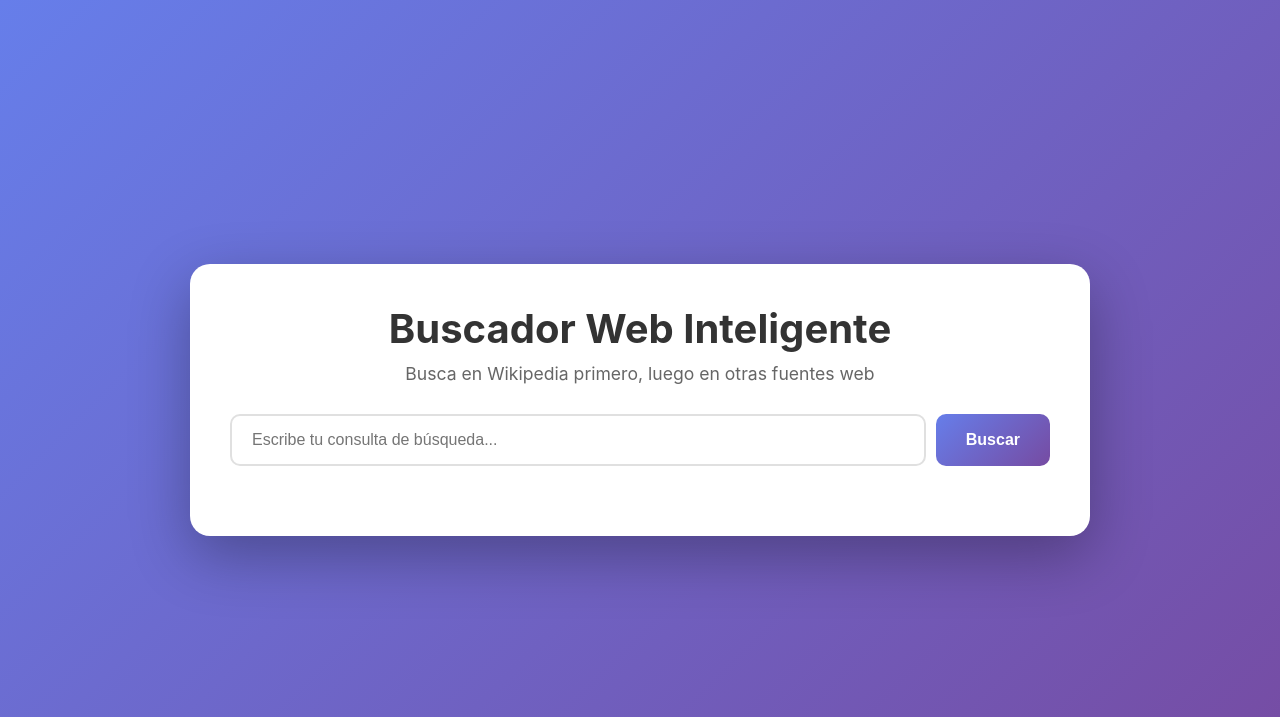
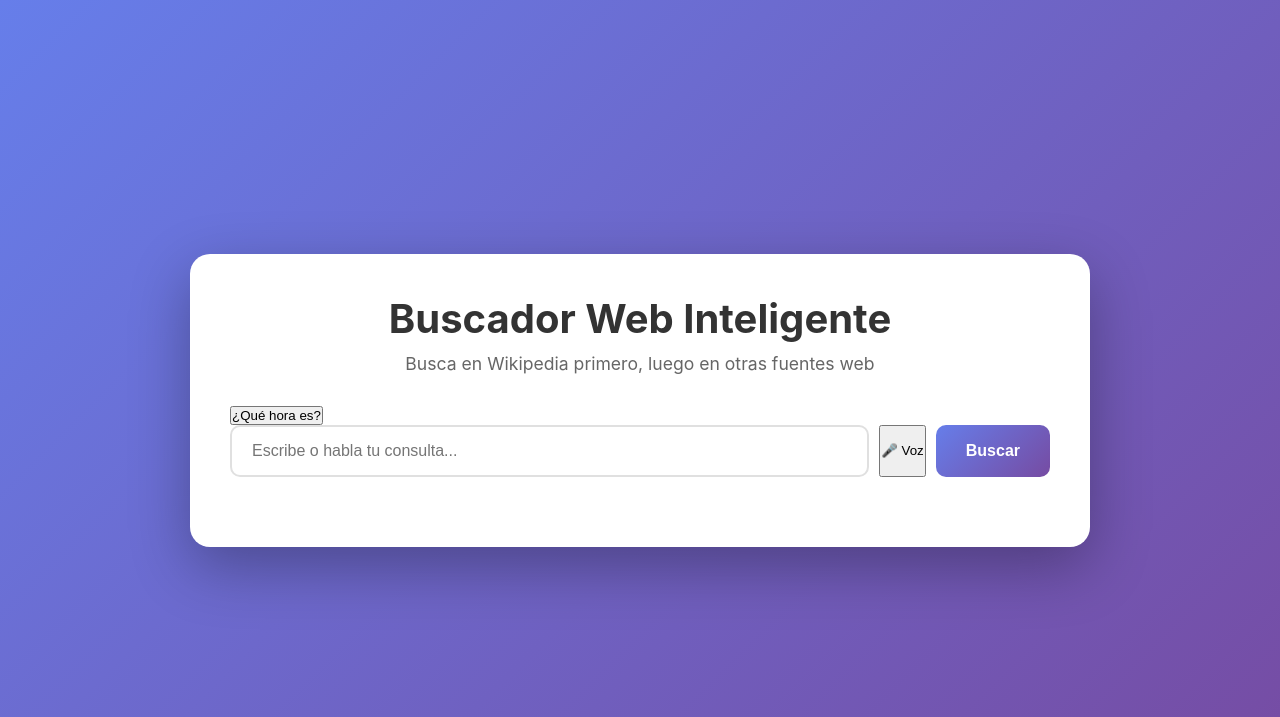
Before and after one commit to pacureok/IA, a Flask app: page / in a window 1280 px wide. Shown: the top 717 px of the page. Run offline with Flask 3, Linux system fonts and the light colour scheme.

Commit message:
Update index.html

```diff
--- a/templates/index.html
+++ b/templates/index.html
@@ -11,15 +11,19 @@
         <h1>Buscador Web Inteligente</h1>
         <p class="subtitle">Busca en Wikipedia primero, luego en otras fuentes web</p>
 
+        <div class="quick-access-buttons">
+            <button id="timeWeatherBtn" class="quick-btn">¿Qué hora es?</button>
+        </div>
+
         <div class="search-section">
             <div class="search-group">
                 <input
                     type="text"
                     id="searchInput"
-                    placeholder="Escribe tu consulta de búsqueda..."
+                    placeholder="Escribe o habla tu consulta..."
                     autocomplete="off"
                 >
-                <button id="searchBtn" onclick="buscar()">Buscar</button>
+                <button id="voiceBtn" class="voice-btn">🎤 Voz</button> <button id="searchBtn">Buscar</button>
             </div>
         </div>
 
```
